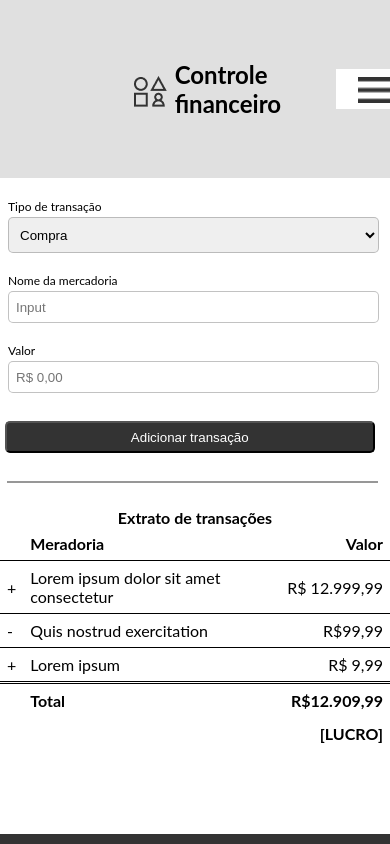
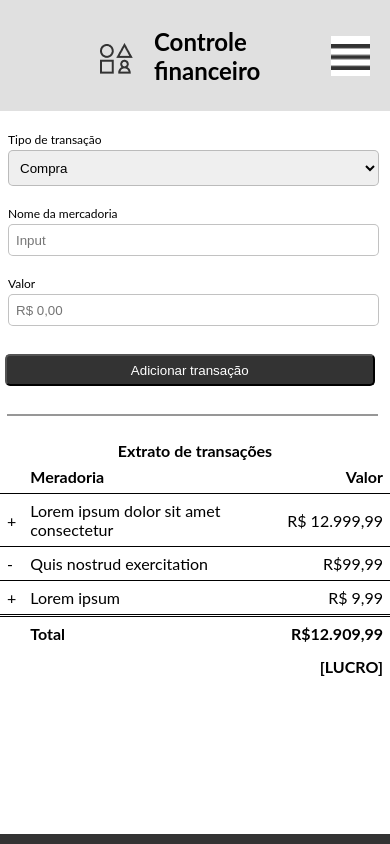
Before and after one commit to AlexHGama/projeto_ind, a plain HTML site: page index.html in a window 390 px wide. Drawn offline with Linux system fonts and the light colour scheme.

Commit message:
ajustes2

```diff
--- a/asset/css/style.css
+++ b/asset/css/style.css
@@ -31,7 +31,7 @@ header {
 
 .ellipse {
   display: flex;
-  width: 100%;
+  width: 92%;
   flex-direction: row;
   align-items: center;
   justify-content: space-between;
@@ -264,10 +264,25 @@ th {
 
   .controle_financeiro_menu {
     margin: 0;
+    padding-left: 20%;
+  }
+  .ellipse {
+    display: flex;
+    width: 100%;
+    flex-direction: row;
+    align-items: center;
+    justify-content: space-between;
+  }
+
+   img {
+    width: 39px;
+    margin: 22px 0px 17px 0px;
   }
 
   .caixa_menu {
     border: 0;
+    display: flex;
+    align-items: center;
 
   }
 
@@ -298,6 +313,17 @@ th {
     display: flex;
   }
 
+  .container_menu {
+    display: flex;
+    padding: 20px;
+    width: 100%;
+  }
+
+  .container-logo {
+    display: flex;
+    align-items: center;
+    width: 60%;
+  }
   .section {
     flex-direction: column;
   }
@@ -380,15 +406,22 @@ th {
   .section {
     margin-top: -33px;
   }
+  .controle_financeiro_menu{
 
+    padding-left: 10%;
+  }
   .caixa_menu {
     border: 0;
-    margin: 49px;
+
+  }
+
+  .hamburguer, .fechar {
+    display: block;
   }
 
   .container_menu {
     display: flex;
-    width: 94%;
+    width: 100%;
   }
   .lista_menu {
     position: fixed;
@@ -417,9 +450,9 @@ th {
     display: flex;
   }
 
-  .section {
+  /*.section {
     flex-direction: column;
-  }
+  }*/
 
   .container {
     flex-direction: column;
```
